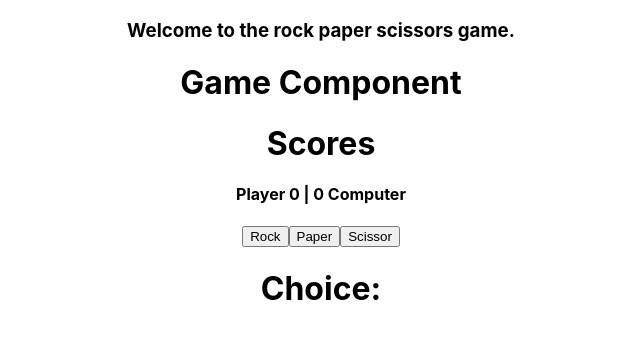
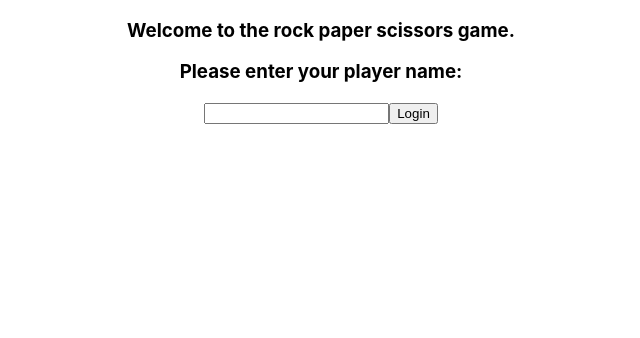
Before and after one commit to trav164/react-rps, a React (Create React App) app: page / in a window 1280 px wide. Shown: the top 338 px of the page, without its empty margins (319-959 px from the left). Built offline with nearby package versions, Linux system fonts and the light colour scheme.

Commit message:
added simple username assignment

```diff
--- a/src/components/Game.jsx
+++ b/src/components/Game.jsx
@@ -3,9 +3,44 @@ import Scores from './Scores';
 import GameButton from './GameButton';
 import { useState } from 'react';
 
-const Game = () => {
+const Game = ({ username }) => {
     const [choice, setChoice] = useState();
 
+    const [gameData, setGameData] = useState({
+        player: 0, // score
+        computer: 0, // score
+        username: '',
+        validMoves: ['r', 'p', 's'], // rock paper scissors
+        validGames: ['y', 'n', 'q'], // yes no quit
+    })
+
+    const selectWinner = (player, computer) => {
+        let result;
+        switch (player + computer) {
+            case 'rs':
+            case 'sr':
+            case 'pr':
+                result = `${gameData.username.toUpperCase()} wins!`;
+                gameData.player++; // 1 to the current score
+                break;
+            // eslint-disable-next-line no-duplicate-case
+            case 'sr':
+            case 'ps':
+            case 'rp':
+                result = 'COMPUTER wins!';
+                gameData.computer++; // 1 to the current score
+                break;
+            case 'pp':
+            case 'ss':
+            case 'rr':
+                result = null;
+                break;
+            default:
+                result = null;
+                break;
+        }
+        return result;
+    }
     return (
         <div>
             <h1>Game Component</h1>
--- a/src/components/Home.jsx
+++ b/src/components/Home.jsx
@@ -1,13 +1,25 @@
+import { useState } from 'react';
 import '../App';
 import Game from './Game';
+import Login from './Login';
 
 const Home = () => {
-    return (
-        <div>
-            <h3>Welcome to the rock paper scissors game.</h3>
-            <Game />
-        </div>
-    )
+    const [loginData, setLoginData] = useState({
+        loggedIn: false,
+        username: '',
+    });
+
+    if (!loginData.loggedIn) {
+        return (
+            <div>
+                <h3>Welcome to the rock paper scissors game.</h3>
+                <Login setLoginData={setLoginData} />
+            </div>
+        )
+
+    } else {
+        return <Game />
+    }
 }
 
 export default Home;
--- /dev/null
+++ b/src/components/Login.jsx
@@ -0,0 +1,22 @@
+import { useState } from 'react';
+import '../App';
+
+const Login = ({ setLoginData }) => {
+    const [input, setInput] = useState('');
+
+    return (
+        <div>
+            <h3>Please enter your player name:</h3>
+            <input
+                type="text"
+                value={input}
+                onChange={e => setInput(e.target.value)} />
+            <button onClick={() => setLoginData({
+                loggedIn: true,
+                username: input,
+            })}>Login</button>
+        </div>
+    )
+}
+
+export default Login;
```
